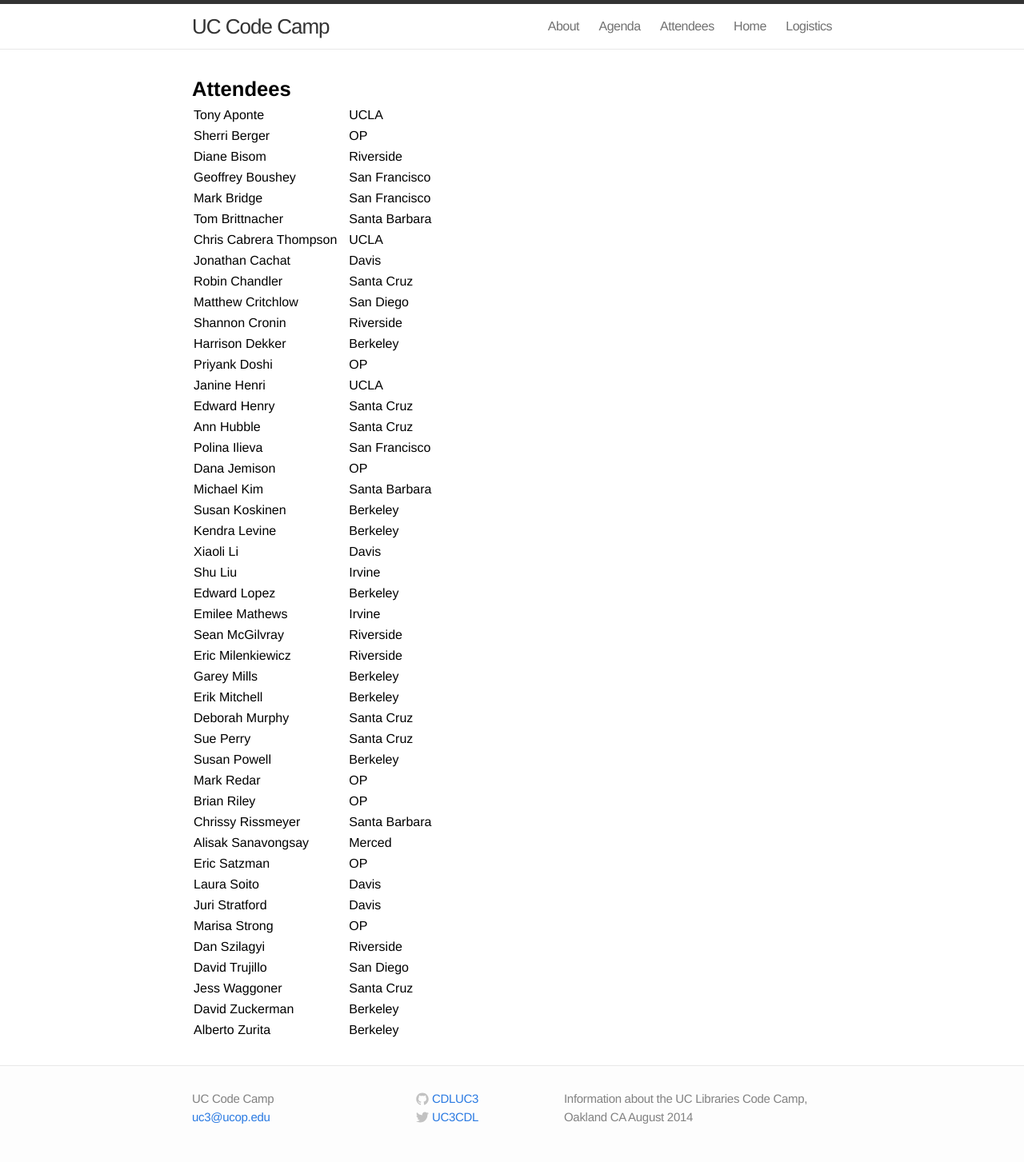
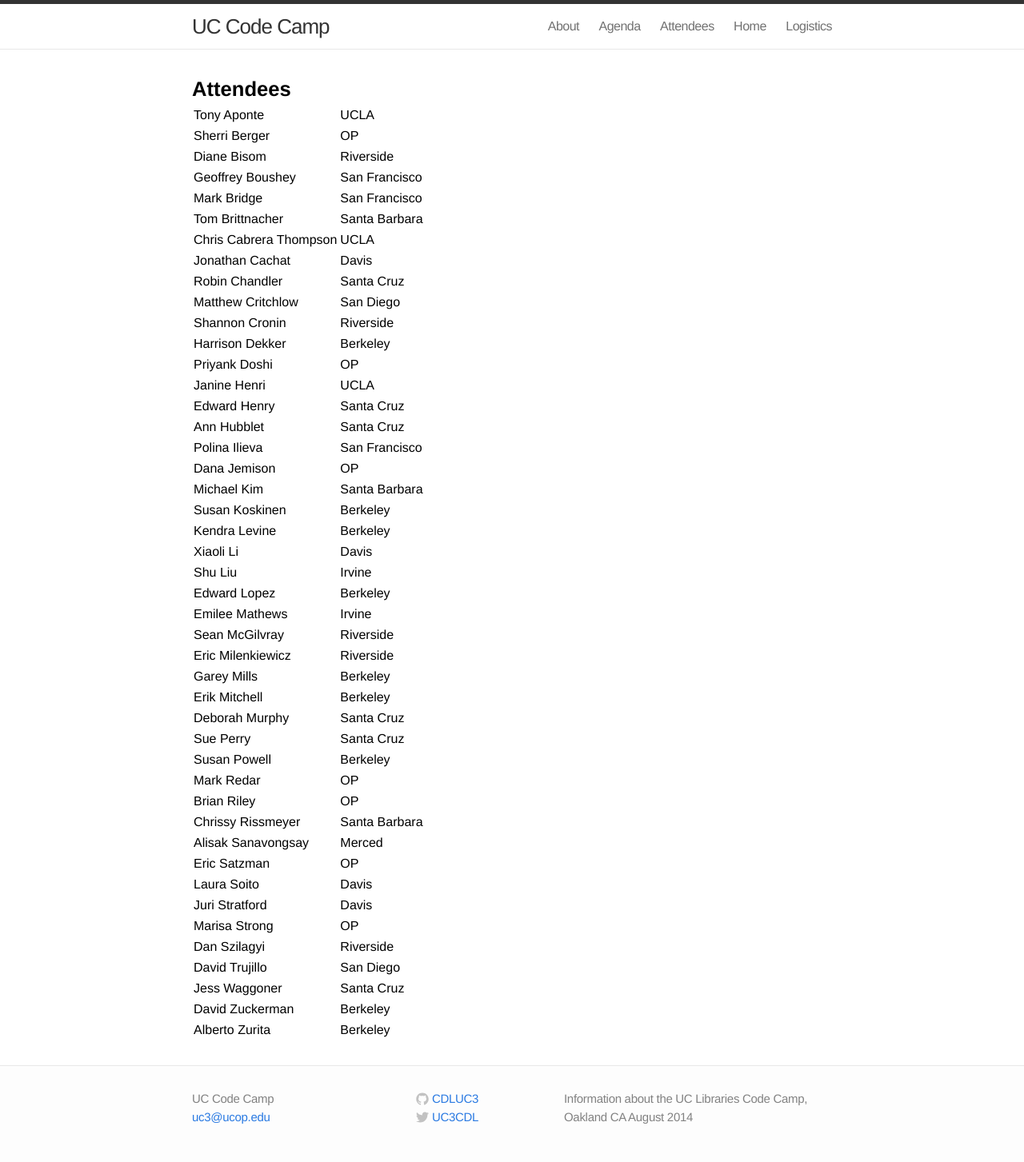
Before and after one commit to CDLUC3/UC-code-camp, a Jekyll site: the page built from attendees.md, in a window 1280 px wide. Shown: the whole page at 80% size. Built offline with Jekyll 4.4.1, drawn with Linux system fonts in a browser that asks for light colours; Markdown is read by kramdown in place of the engine named in the settings.

Commit message:
table for attendees

```diff
--- a/attendees.md
+++ b/attendees.md
@@ -4,48 +4,50 @@
 permalink: /attendees/
 ---
 
-| 	Tony Aponte				| | | 	UCLA	|
-| 	Sherri Berger			| | |  	OP		|
-| 	Diane Bisom				| | |  	Riverside	|
-| 	Geoffrey Boushey		| | |  	San Francisco	|
-| 	Mark Bridge				| | |  	San Francisco	|
-| 	Tom Brittnacher			| | |  	Santa Barbara	|
-| 	Chris Cabrera Thompson	| | |  	UCLA	|
-| 	Jonathan Cachat			| | |  	Davis	|
-| 	Robin Chandler			| | |  	Santa Cruz	|
-| 	Matthew Critchlow		| | |  	San Diego	|
-| 	Shannon Cronin			| | |  	Riverside	|
-| 	Harrison Dekker			| | |  	Berkeley	|
-| 	Priyank Doshi			| | |  	OP	|
-| 	Janine Henri			| | |  	UCLA	|
-| 	Edward Henry			|  | | 	Santa Cruz	|
-| 	Ann	Hubble 				| | |  	Santa Cruz	|
-| 	Polina Ilieva			| | |  	San Francisco	|
-| 	Dana Jemison			| | |  	OP	|
-| 	Michael Kim				| | |  	Santa Barbara	|
-| 	Susan Koskinen			| | |  	Berkeley	|
-| 	Kendra Levine			| | |  	Berkeley	|
-| 	Xiaoli Li				|  | | 	Davis	|
-| 	Shu Liu					| | |  	Irvine	|
-| 	Edward Lopez			| | |  	Berkeley	|
-| 	Emilee Mathews			| | |  	Irvine	|
-| 	Sean  McGilvray			| | |  	Riverside	|
-| 	Eric Milenkiewicz		| | |  	Riverside	|
-| 	Garey Mills				| | |  	Berkeley	|
-| 	Erik Mitchell			| | |  	Berkeley	|
-| 	Deborah Murphy			| | |  	Santa Cruz	|
-| 	Sue Perry				| | |  	Santa Cruz	|
-| 	Susan Powell			| | |  	Berkeley	|
-| 	Mark Redar				| | |  	OP	|
-| 	Brian Riley				| | |  	OP	|
-| 	Chrissy Rissmeyer		| | |  	Santa Barbara	|
-| 	Alisak Sanavongsay		| | |  	Merced	|
-| 	Eric Satzman			| | |  	OP	|
-| 	Laura Soito				|  | | 	Davis	|
-| 	Juri Stratford			| | |  	Davis	|
-| 	Marisa Strong			| | |  	OP	|
-| 	Dan Szilagyi			| | |  	Riverside	|
-| 	David Trujillo			| | |  	San Diego	|
-| 	Jess Waggoner			| | |  	Santa Cruz	|
-| 	David Zuckerman			|  | | 	Berkeley	|
-| 	Alberto Zurita			|  | | 	Berkeley	|
+<table>
+<tr>	<td>	Tony Aponte	</td>	<td>	</td>	<td>	UCLA	</td>	</tr>
+<tr>	<td>	Sherri Berger	</td>	<td>	</td>	<td>	OP	</td>	</tr>
+<tr>	<td>	Diane Bisom	</td>	<td>	</td>	<td>	Riverside	</td>	</tr>
+<tr>	<td>	Geoffrey Boushey	</td>	<td>	</td>	<td>	San Francisco	</td>	</tr>
+<tr>	<td>	Mark Bridge	</td>	<td>	</td>	<td>	San Francisco	</td>	</tr>
+<tr>	<td>	Tom Brittnacher	</td>	<td>	</td>	<td>	Santa Barbara	</td>	</tr>
+<tr>	<td>	Chris Cabrera Thompson	</td>	<td>	</td>	<td>	UCLA	</td>	</tr>
+<tr>	<td>	Jonathan Cachat	</td>	<td>	</td>	<td>	Davis	</td>	</tr>
+<tr>	<td>	Robin Chandler	</td>	<td>	</td>	<td>	Santa Cruz	</td>	</tr>
+<tr>	<td>	Matthew Critchlow	</td>	<td>	</td>	<td>	San Diego	</td>	</tr>
+<tr>	<td>	Shannon Cronin	</td>	<td>	</td>	<td>	Riverside	</td>	</tr>
+<tr>	<td>	Harrison Dekker	</td>	<td>	</td>	<td>	Berkeley	</td>	</tr>
+<tr>	<td>	Priyank Doshi	</td>	<td>	</td>	<td>	OP	</td>	</tr>
+<tr>	<td>	Janine Henri	</td>	<td>	</td>	<td>	UCLA	</td>	</tr>
+<tr>	<td>	Edward Henry	</td>	<td>	</td>	<td>	Santa Cruz	</td>	</tr>
+<tr>	<td>	Ann Hubblet	</td>	<td>	</td>	<td>	Santa Cruz	</td>	</tr>
+<tr>	<td>	Polina Ilieva	</td>	<td>	</td>	<td>	San Francisco	</td>	</tr>
+<tr>	<td>	Dana Jemison	</td>	<td>	</td>	<td>	OP	</td>	</tr>
+<tr>	<td>	Michael Kim	</td>	<td>	</td>	<td>	Santa Barbara	</td>	</tr>
+<tr>	<td>	Susan Koskinen	</td>	<td>	</td>	<td>	Berkeley	</td>	</tr>
+<tr>	<td>	Kendra Levine	</td>	<td>	</td>	<td>	Berkeley	</td>	</tr>
+<tr>	<td>	Xiaoli Li	</td>	<td>	</td>	<td>	Davis	</td>	</tr>
+<tr>	<td>	Shu Liu	</td>	<td>	</td>	<td>	Irvine	</td>	</tr>
+<tr>	<td>	Edward Lopez	</td>	<td>	</td>	<td>	Berkeley	</td>	</tr>
+<tr>	<td>	Emilee Mathews	</td>	<td>	</td>	<td>	Irvine	</td>	</tr>
+<tr>	<td>	Sean  McGilvray	</td>	<td>	</td>	<td>	Riverside	</td>	</tr>
+<tr>	<td>	Eric Milenkiewicz	</td>	<td>	</td>	<td>	Riverside	</td>	</tr>
+<tr>	<td>	Garey Mills	</td>	<td>	</td>	<td>	Berkeley	</td>	</tr>
+<tr>	<td>	Erik Mitchell	</td>	<td>	</td>	<td>	Berkeley	</td>	</tr>
+<tr>	<td>	Deborah Murphy	</td>	<td>	</td>	<td>	Santa Cruz	</td>	</tr>
+<tr>	<td>	Sue Perry	</td>	<td>	</td>	<td>	Santa Cruz	</td>	</tr>
+<tr>	<td>	Susan Powell	</td>	<td>	</td>	<td>	Berkeley	</td>	</tr>
+<tr>	<td>	Mark Redar	</td>	<td>	</td>	<td>	OP	</td>	</tr>
+<tr>	<td>	Brian Riley	</td>	<td>	</td>	<td>	OP	</td>	</tr>
+<tr>	<td>	Chrissy Rissmeyer	</td>	<td>	</td>	<td>	Santa Barbara	</td>	</tr>
+<tr>	<td>	Alisak Sanavongsay	</td>	<td>	</td>	<td>	Merced	</td>	</tr>
+<tr>	<td>	Eric Satzman	</td>	<td>	</td>	<td>	OP	</td>	</tr>
+<tr>	<td>	Laura Soito	</td>	<td>	</td>	<td>	Davis	</td>	</tr>
+<tr>	<td>	Juri Stratford	</td>	<td>	</td>	<td>	Davis	</td>	</tr>
+<tr>	<td>	Marisa Strong	</td>	<td>	</td>	<td>	OP	</td>	</tr>
+<tr>	<td>	Dan Szilagyi	</td>	<td>	</td>	<td>	Riverside	</td>	</tr>
+<tr>	<td>	David Trujillo	</td>	<td>	</td>	<td>	San Diego	</td>	</tr>
+<tr>	<td>	Jess Waggoner	</td>	<td>	</td>	<td>	Santa Cruz	</td>	</tr>
+<tr>	<td>	David Zuckerman	</td>	<td>	</td>	<td>	Berkeley	</td>	</tr>
+<tr>	<td>	Alberto Zurita	</td>	<td>	</td>	<td>	Berkeley	</td>	</tr>
+</table>
```
Also changed, not shown: agenda.md (+0 -1 lines).
